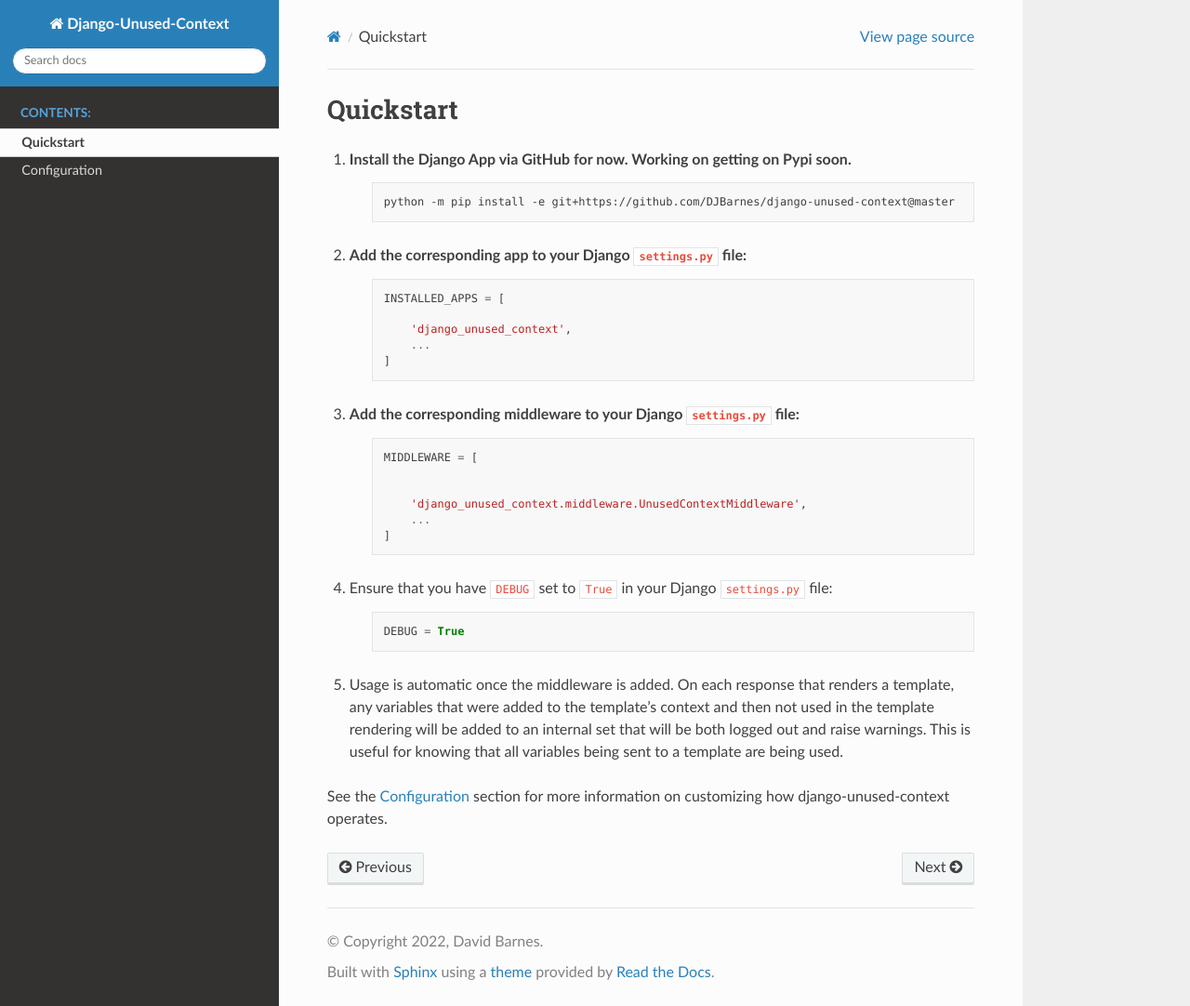
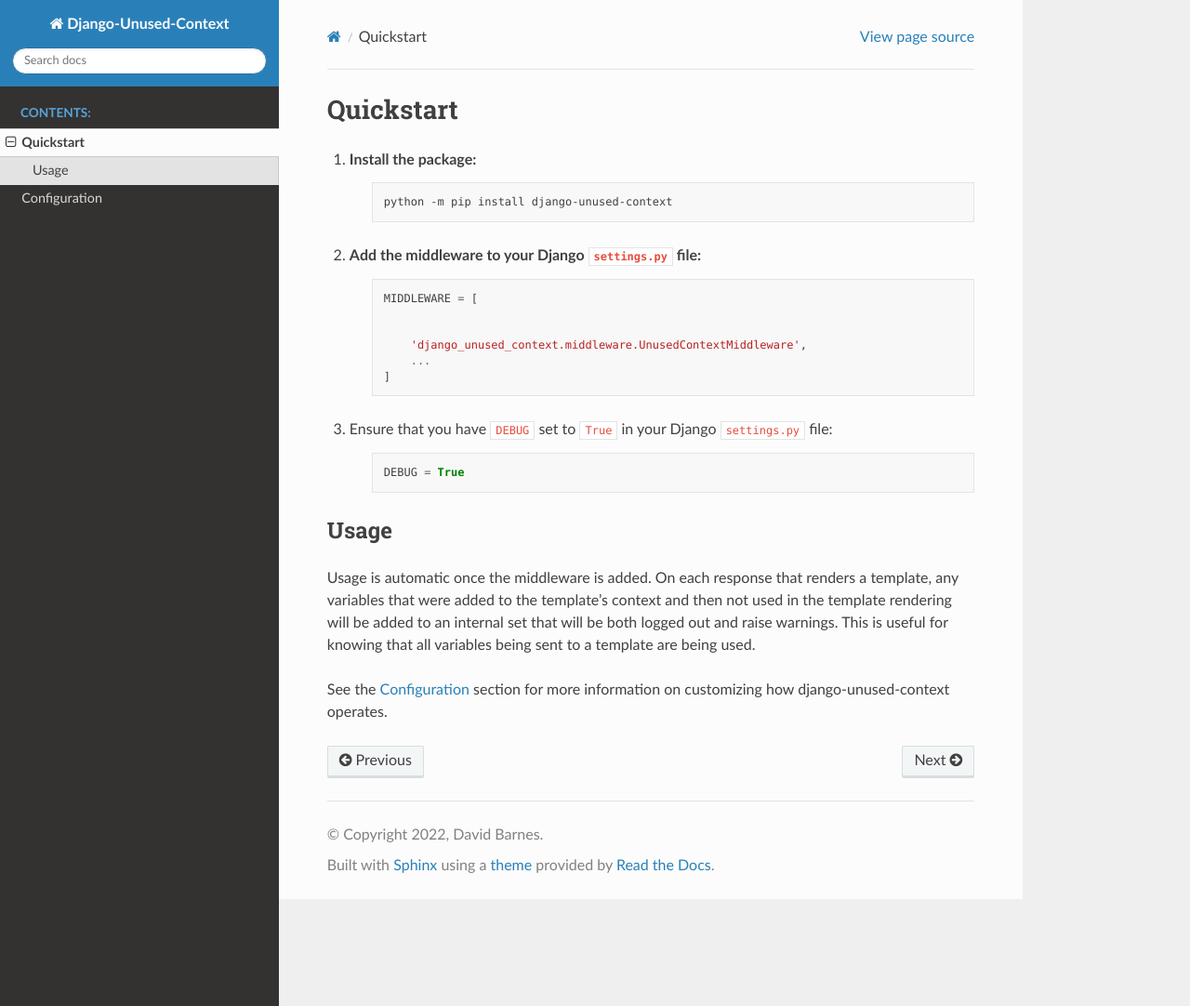
Before and after one commit to DJBarnes/django-unused-context, a Sphinx documentation site: the page built from docs/source/quickstart.rst, in a window 1280 px wide and 1082 px high. Shown: the whole window at 93% size. Built offline with Sphinx 7.4.7 and the Read the Docs theme 2.0.0, drawn with Linux system fonts in a browser that asks for light colours.

Commit message:
Update README and docs with pypi info. Add forloop as skipped context var. Clean docs and make consistent.

```diff
--- a/docs/source/index.rst
+++ b/docs/source/index.rst
@@ -1,5 +1,5 @@
 Welcome to Django-Unused-Context's documentation!
-=================================================
+*************************************************
 
 Django App providing a mechanism for triggering warnings about template context
 keys that do not get used while rendering the template.
--- a/docs/source/quickstart.rst
+++ b/docs/source/quickstart.rst
@@ -1,23 +1,13 @@
 Quickstart
-==========
+**********
 
-1. Install the Django App via GitHub for now. Working on getting on Pypi soon.
+1. Install the package:
     .. code-block:: bash
 
-        python -m pip install -e git+https://github.com/DJBarnes/django-unused-context@master
+        python -m pip install django-unused-context
 
 
-2. Add the corresponding app to your Django ``settings.py`` file:
-    .. code-block:: python
-
-        INSTALLED_APPS = [
-
-            'django_unused_context',
-            ...
-        ]
-
-
-3. Add the corresponding middleware to your Django ``settings.py`` file:
+2. Add the middleware to your Django ``settings.py`` file:
     .. code-block:: python
 
         MIDDLEWARE = [
@@ -27,18 +17,20 @@
             ...
         ]
 
-4. Ensure that you have ``DEBUG`` set to ``True`` in your Django
+3. Ensure that you have ``DEBUG`` set to ``True`` in your Django
    ``settings.py`` file:
 
     .. code-block:: python
 
         DEBUG = True
 
-5. Usage is automatic once the middleware is added. On each response that
-   renders a template, any variables that were added to the template's context
-   and then not used in the template rendering will be added to an internal set
-   that will be both logged out and raise warnings. This is useful for knowing
-   that all variables being sent to a template are being used.
+Usage
+=====
+Usage is automatic once the middleware is added. On each response that
+renders a template, any variables that were added to the template's context
+and then not used in the template rendering will be added to an internal set
+that will be both logged out and raise warnings. This is useful for knowing
+that all variables being sent to a template are being used.
 
 
 
```
Also changed, not shown: README.md (+5 -23 lines), docs/source/configuration.rst (+5 -4 lines), 1 other file.
